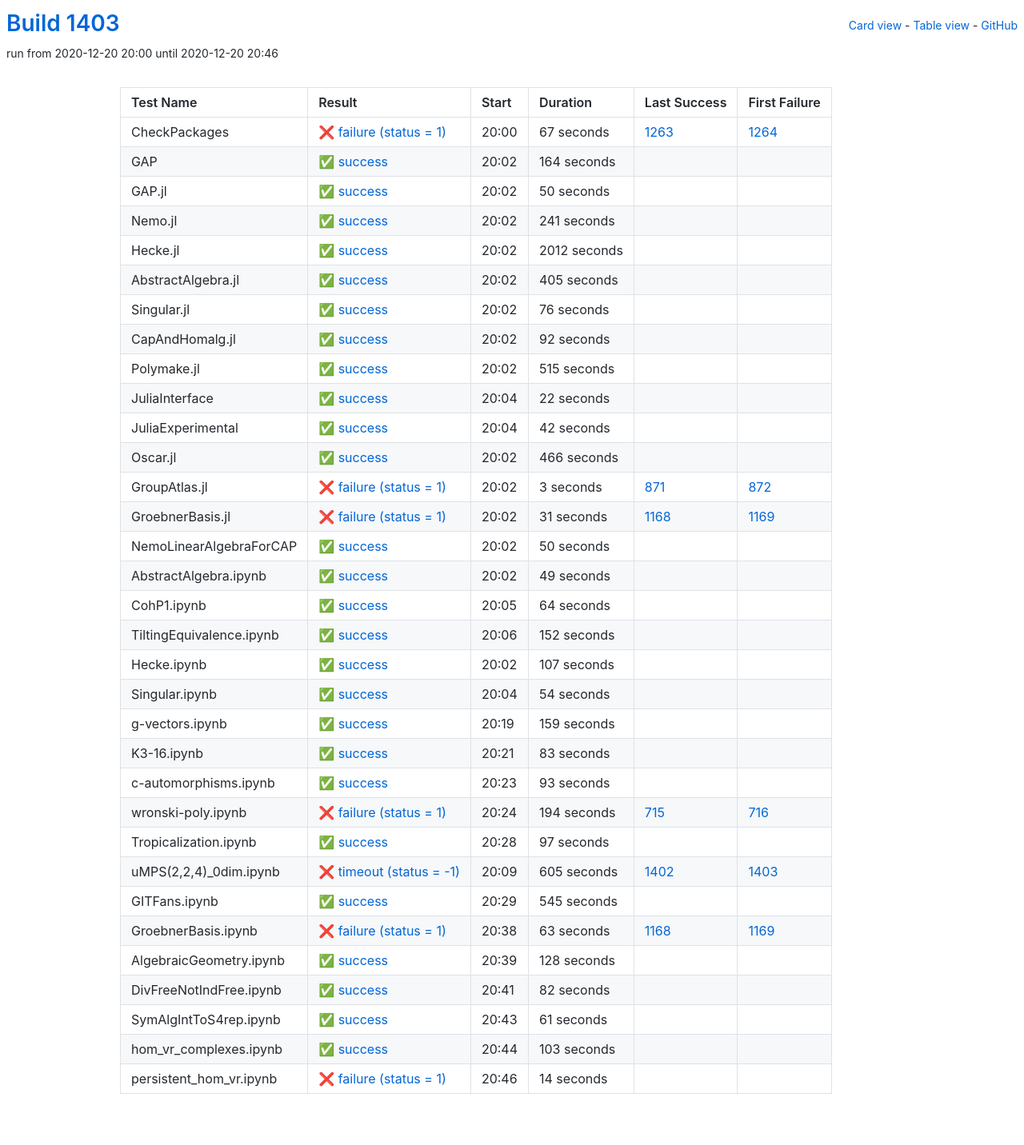
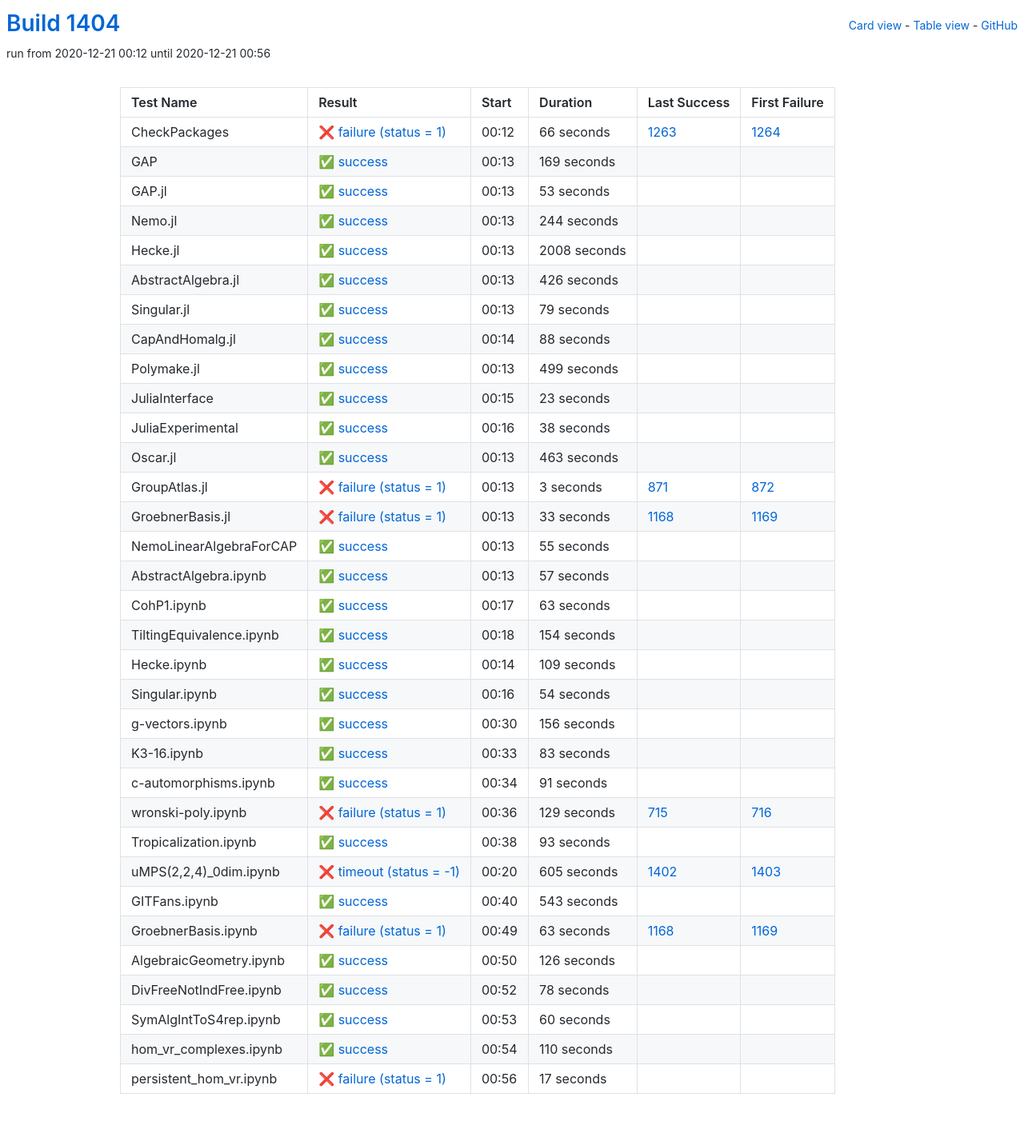
Before and after one commit to oscar-system/oscar-ci-status-stable, a Jekyll site: the page built from table.html, in a window 1280 px wide. Shown: the whole page at 80% size. Built offline with Jekyll 4.4.1, drawn with Linux system fonts in a browser that asks for light colours.

Commit message:
Build #1404

```diff
--- a/_data/ci.yml
+++ b/_data/ci.yml
@@ -1,6 +1,6 @@
 ---
-build: 1403
-build_url: https://oscarci.mathematik.uni-kl.de/job/oscar-stable/1403/
+build: 1404
+build_url: https://oscarci.mathematik.uni-kl.de/job/oscar-stable/1404/
 job: oscar-stable
 organization: oscar-system
 repo: oscar-ci-status-stable
@@ -8,152 +8,152 @@ repourl: https://github.com/oscar-system/oscar-ci-status-stable
 tests:
 - name: CheckPackages
   id: checkpackages
-  log: https://oscarci.mathematik.uni-kl.de/job/oscar-stable/1403/artifact/logs/build-1403/CheckPackages.log
-  start: 2020-12-20 20:00
+  log: https://oscarci.mathematik.uni-kl.de/job/oscar-stable/1404/artifact/logs/build-1404/CheckPackages.log
+  start: 2020-12-21 00:12
   success: false
   exitcode: 1
   status: failure
-  duration: 67
+  duration: 66
   last_success: 1263
   last_success_url: https://oscarci.mathematik.uni-kl.de/job/oscar-stable/1263/
   first_failure: 1264
   first_failure_url: https://oscarci.mathematik.uni-kl.de/job/oscar-stable/1264/
 - name: GAP
   id: gap
-  log: https://oscarci.mathematik.uni-kl.de/job/oscar-stable/1403/artifact/logs/build-1403/GAP.log
-  start: 2020-12-20 20:02
+  log: https://oscarci.mathematik.uni-kl.de/job/oscar-stable/1404/artifact/logs/build-1404/GAP.log
+  start: 2020-12-21 00:13
   success: true
   exitcode: 0
   status: success
-  duration: 164
+  duration: 169
   last_success: false
   last_success_url:
   first_failure: false
   first_failure_url:
 - name: GAP.jl
   id: gap-jl
-  log: https://oscarci.mathematik.uni-kl.de/job/oscar-stable/1403/artifact/logs/build-1403/GAP.jl.log
-  start: 2020-12-20 20:02
+  log: https://oscarci.mathematik.uni-kl.de/job/oscar-stable/1404/artifact/logs/build-1404/GAP.jl.log
+  start: 2020-12-21 00:13
   success: true
   exitcode: 0
   status: success
-  duration: 50
+  duration: 53
   last_success: false
   last_success_url:
   first_failure: false
   first_failure_url:
 - name: Nemo.jl
   id: nemo-jl
-  log: https://oscarci.mathematik.uni-kl.de/job/oscar-stable/1403/artifact/logs/build-1403/Nemo.jl.log
-  start: 2020-12-20 20:02
+  log: https://oscarci.mathematik.uni-kl.de/job/oscar-stable/1404/artifact/logs/build-1404/Nemo.jl.log
+  start: 2020-12-21 00:13
   success: true
   exitcode: 0
   status: success
-  duration: 241
+  duration: 244
   last_success: false
   last_success_url:
   first_failure: false
   first_failure_url:
 - name: Hecke.jl
   id: hecke-jl
-  log: https://oscarci.mathematik.uni-kl.de/job/oscar-stable/1403/artifact/logs/build-1403/Hecke.jl.log
-  start: 2020-12-20 20:02
+  log: https://oscarci.mathematik.uni-kl.de/job/oscar-stable/1404/artifact/logs/build-1404/Hecke.jl.log
+  start: 2020-12-21 00:13
   success: true
   exitcode: 0
   status: success
-  duration: 2012
+  duration: 2008
   last_success: false
   last_success_url:
   first_failure: false
   first_failure_url:
 - name: AbstractAlgebra.jl
   id: abstractalgebra-jl
-  log: https://oscarci.mathematik.uni-kl.de/job/oscar-stable/1403/artifact/logs/build-1403/AbstractAlgebra.jl.log
-  start: 2020-12-20 20:02
+  log: https://oscarci.mathematik.uni-kl.de/job/oscar-stable/1404/artifact/logs/build-1404/AbstractAlgebra.jl.log
+  start: 2020-12-21 00:13
   success: true
   exitcode: 0
   status: success
-  duration: 405
+  duration: 426
   last_success: false
   last_success_url:
   first_failure: false
   first_failure_url:
 - name: Singular.jl
   id: singular-jl
-  log: https://oscarci.mathematik.uni-kl.de/job/oscar-stable/1403/artifact/logs/build-1403/Singular.jl.log
-  start: 2020-12-20 20:02
+  log: https://oscarci.mathematik.uni-kl.de/job/oscar-stable/1404/artifact/logs/build-1404/Singular.jl.log
+  start: 2020-12-21 00:13
   success: true
   exitcode: 0
   status: success
-  duration: 76
+  duration: 79
   last_success: false
   last_success_url:
   first_failure: false
   first_failure_url:
 - name: CapAndHomalg.jl
   id: capandhomalg-jl
-  log: https://oscarci.mathematik.uni-kl.de/job/oscar-stable/1403/artifact/logs/build-1403/CapAndHomalg.jl.log
-  start: 2020-12-20 20:02
+  log: https://oscarci.mathematik.uni-kl.de/job/oscar-stable/1404/artifact/logs/build-1404/CapAndHomalg.jl.log
+  start: 2020-12-21 00:14
   success: true
   exitcode: 0
   status: success
-  duration: 92
+  duration: 88
   last_success: false
   last_success_url:
   first_failure: false
   first_failure_url:
 - name: Polymake.jl
   id: polymake-jl
-  log: https://oscarci.mathematik.uni-kl.de/job/oscar-stable/1403/artifact/logs/build-1403/Polymake.jl.log
-  start: 2020-12-20 20:02
+  log: https://oscarci.mathematik.uni-kl.de/job/oscar-stable/1404/artifact/logs/build-1404/Polymake.jl.log
+  start: 2020-12-21 00:13
   success: true
   exitcode: 0
   status: success
-  duration: 515
+  duration: 499
   last_success: false
   last_success_url:
   first_failure: false
   first_failure_url:
 - name: JuliaInterface
   id: juliainterface
-  log: https://oscarci.mathematik.uni-kl.de/job/oscar-stable/1403/artifact/logs/build-1403/JuliaInterface.log
-  start: 2020-12-20 20:04
+  log: https://oscarci.mathematik.uni-kl.de/job/oscar-stable/1404/artifact/logs/build-1404/JuliaInterface.log
+  start: 2020-12-21 00:15
   success: true
   exitcode: 0
   status: success
-  duration: 22
+  duration: 23
   last_success: false
   last_success_url:
   first_failure: false
   first_failure_url:
 - name: JuliaExperimental
   id: juliaexperimental
-  log: https://oscarci.mathematik.uni-kl.de/job/oscar-stable/1403/artifact/logs/build-1403/JuliaExperimental.log
-  start: 2020-12-20 20:04
+  log: https://oscarci.mathematik.uni-kl.de/job/oscar-stable/1404/artifact/logs/build-1404/JuliaExperimental.log
+  start: 2020-12-21 00:16
   success: true
   exitcode: 0
   status: success
-  duration: 42
+  duration: 38
   last_success: false
   last_success_url:
   first_failure: false
   first_failure_url:
 - name: Oscar.jl
   id: oscar-jl
-  log: https://oscarci.mathematik.uni-kl.de/job/oscar-stable/1403/artifact/logs/build-1403/Oscar.jl.log
-  start: 2020-12-20 20:02
+  log: https://oscarci.mathematik.uni-kl.de/job/oscar-stable/1404/artifact/logs/build-1404/Oscar.jl.log
+  start: 2020-12-21 00:13
   success: true
   exitcode: 0
   status: success
-  duration: 466
+  duration: 463
   last_success: false
   last_success_url:
   first_failure: false
   first_failure_url:
 - name: GroupAtlas.jl
   id: groupatlas-jl
-  log: https://oscarci.mathematik.uni-kl.de/job/oscar-stable/1403/artifact/logs/build-1403/GroupAtlas.jl.log
-  start: 2020-12-20 20:02
+  log: https://oscarci.mathematik.uni-kl.de/job/oscar-stable/1404/artifact/logs/build-1404/GroupAtlas.jl.log
+  start: 2020-12-21 00:13
   success: false
   exitcode: 1
   status: failure
@@ -164,80 +164,80 @@ tests:
   first_failure_url: https://oscarci.mathematik.uni-kl.de/job/oscar-stable/872/
 - name: GroebnerBasis.jl
   id: groebnerbasis-jl
-  log: https://oscarci.mathematik.uni-kl.de/job/oscar-stable/1403/artifact/logs/build-1403/GroebnerBasis.jl.log
-  start: 2020-12-20 20:02
+  log: https://oscarci.mathematik.uni-kl.de/job/oscar-stable/1404/artifact/logs/build-1404/GroebnerBasis.jl.log
+  start: 2020-12-21 00:13
   success: false
   exitcode: 1
   status: failure
-  duration: 31
+  duration: 33
   last_success: 1168
   last_success_url: https://oscarci.mathematik.uni-kl.de/job/oscar-stable/1168/
   first_failure: 1169
   first_failure_url: https://oscarci.mathematik.uni-kl.de/job/oscar-stable/1169/
 - name: NemoLinearAlgebraForCAP
   id: nemolinearalgebraforcap
-  log: https://oscarci.mathematik.uni-kl.de/job/oscar-stable/1403/artifact/logs/build-1403/NemoLinearAlgebraForCAP.log
-  start: 2020-12-20 20:02
+  log: https://oscarci.mathematik.uni-kl.de/job/oscar-stable/1404/artifact/logs/build-1404/NemoLinearAlgebraForCAP.log
+  start: 2020-12-21 00:13
   success: true
   exitcode: 0
   status: success
-  duration: 50
+  duration: 55
   last_success: false
   last_success_url:
   first_failure: false
   first_failure_url:
 - name: AbstractAlgebra.ipynb
   id: abstractalgebra-ipynb
-  log: https://oscarci.mathematik.uni-kl.de/job/oscar-stable/1403/artifact/logs/build-1403/AbstractAlgebra.ipynb.log
-  start: 2020-12-20 20:02
+  log: https://oscarci.mathematik.uni-kl.de/job/oscar-stable/1404/artifact/logs/build-1404/AbstractAlgebra.ipynb.log
+  start: 2020-12-21 00:13
   success: true
   exitcode: 0
   status: success
-  duration: 49
+  duration: 57
   last_success: false
   last_success_url:
   first_failure: false
   first_failure_url:
 - name: CohP1.ipynb
   id: cohp1-ipynb
-  log: https://oscarci.mathematik.uni-kl.de/job/oscar-stable/1403/artifact/logs/build-1403/CohP1.ipynb.log
-  start: 2020-12-20 20:05
+  log: https://oscarci.mathematik.uni-kl.de/job/oscar-stable/1404/artifact/logs/build-1404/CohP1.ipynb.log
+  start: 2020-12-21 00:17
   success: true
   exitcode: 0
   status: success
-  duration: 64
+  duration: 63
   last_success: false
   last_success_url:
   first_failure: false
   first_failure_url:
 - name: TiltingEquivalence.ipynb
   id: tiltingequivalence-ipynb
-  log: https://oscarci.mathematik.uni-kl.de/job/oscar-stable/1403/artifact/logs/build-1403/TiltingEquivalence.ipynb.log
-  start: 2020-12-20 20:06
+  log: https://oscarci.mathematik.uni-kl.de/job/oscar-stable/1404/artifact/logs/build-1404/TiltingEquivalence.ipynb.log
+  start: 2020-12-21 00:18
   success: true
   exitcode: 0
   status: success
-  duration: 152
+  duration: 154
   last_success: false
   last_success_url:
   first_failure: false
   first_failure_url:
 - name: Hecke.ipynb
   id: hecke-ipynb
-  log: https://oscarci.mathematik.uni-kl.de/job/oscar-stable/1403/artifact/logs/build-1403/Hecke.ipynb.log
-  start: 2020-12-20 20:02
+  log: https://oscarci.mathematik.uni-kl.de/job/oscar-stable/1404/artifact/logs/build-1404/Hecke.ipynb.log
+  start: 2020-12-21 00:14
   success: true
   exitcode: 0
   status: success
-  duration: 107
+  duration: 109
   last_success: false
   last_success_url:
   first_failure: false
   first_failure_url:
 - name: Singular.ipynb
   id: singular-ipynb
-  log: https://oscarci.mathematik.uni-kl.de/job/oscar-stable/1403/artifact/logs/build-1403/Singular.ipynb.log
-  start: 2020-12-20 20:04
+  log: https://oscarci.mathematik.uni-kl.de/job/oscar-stable/1404/artifact/logs/build-1404/Singular.ipynb.log
+  start: 2020-12-21 00:16
   success: true
   exitcode: 0
   status: success
@@ -248,20 +248,20 @@ tests:
   first_failure_url:
 - name: g-vectors.ipynb
   id: g-vectors-ipynb
-  log: https://oscarci.mathematik.uni-kl.de/job/oscar-stable/1403/artifact/logs/build-1403/g-vectors.ipynb.log
-  start: 2020-12-20 20:19
+  log: https://oscarci.mathematik.uni-kl.de/job/oscar-stable/1404/artifact/logs/build-1404/g-vectors.ipynb.log
+  start: 2020-12-21 00:30
   success: true
   exitcode: 0
   status: success
-  duration: 159
+  duration: 156
   last_success: false
   last_success_url:
   first_failure: false
   first_failure_url:
 - name: K3-16.ipynb
   id: k3-16-ipynb
-  log: https://oscarci.mathematik.uni-kl.de/job/oscar-stable/1403/artifact/logs/build-1403/K3-16.ipynb.log
-  start: 2020-12-20 20:21
+  log: https://oscarci.mathematik.uni-kl.de/job/oscar-stable/1404/artifact/logs/build-1404/K3-16.ipynb.log
+  start: 2020-12-21 00:33
   success: true
   exitcode: 0
   status: success
@@ -272,8 +272,32 @@ tests:
   first_failure_url:
 - name: c-automorphisms.ipynb
   id: c-automorphisms-ipynb
-  log: https://oscarci.mathematik.uni-kl.de/job/oscar-stable/1403/artifact/logs/build-1403/c-automorphisms.ipynb.log
-  start: 2020-12-20 20:23
+  log: https://oscarci.mathematik.uni-kl.de/job/oscar-stable/1404/artifact/logs/build-1404/c-automorphisms.ipynb.log
+  start: 2020-12-21 00:34
+  success: true
+  exitcode: 0
+  status: success
+  duration: 91
+  last_success: false
+  last_success_url:
+  first_failure: false
+  first_failure_url:
+- name: wronski-poly.ipynb
+  id: wronski-poly-ipynb
+  log: https://oscarci.mathematik.uni-kl.de/job/oscar-stable/1404/artifact/logs/build-1404/wronski-poly.ipynb.log
+  start: 2020-12-21 00:36
+  success: false
+  exitcode: 1
+  status: failure
+  duration: 129
+  last_success: 715
+  last_success_url: https://oscarci.mathematik.uni-kl.de/job/oscar-stable/715/
+  first_failure: 716
+  first_failure_url: https://oscarci.mathematik.uni-kl.de/job/oscar-stable/716/
+- name: Tropicalization.ipynb
+  id: tropicalization-ipynb
+  log: https://oscarci.mathematik.uni-kl.de/job/oscar-stable/1404/artifact/logs/build-1404/Tropicalization.ipynb.log
+  start: 2020-12-21 00:38
   success: true
   exitcode: 0
   status: success
@@ -282,34 +306,10 @@ tests:
   last_success_url:
   first_failure: false
   first_failure_url:
-- name: wronski-poly.ipynb
-  id: wronski-poly-ipynb
-  log: https://oscarci.mathematik.uni-kl.de/job/oscar-stable/1403/artifact/logs/build-1403/wronski-poly.ipynb.log
-  start: 2020-12-20 20:24
-  success: false
-  exitcode: 1
-  status: failure
-  duration: 194
-  last_success: 715
-  last_success_url: https://oscarci.mathematik.uni-kl.de/job/oscar-stable/715/
-  first_failure: 716
-  first_failure_url: https://oscarci.mathematik.uni-kl.de/job/oscar-stable/716/
-- name: Tropicalization.ipynb
-  id: tropicalization-ipynb
-  log: https://oscarci.mathematik.uni-kl.de/job/oscar-stable/1403/artifact/logs/build-1403/Tropicalization.ipynb.log
-  start: 2020-12-20 20:28
-  success: true
-  exitcode: 0
-  status: success
-  duration: 97
-  last_success: false
-  last_success_url:
-  first_failure: false
-  first_failure_url:
 - name: uMPS(2,2,4)_0dim.ipynb
   id: umps-2-2-4-0dim-ipynb
-  log: https://oscarci.mathematik.uni-kl.de/job/oscar-stable/1403/artifact/logs/build-1403/uMPS-2-2-4-_0dim.ipynb.log
-  start: 2020-12-20 20:09
+  log: https://oscarci.mathematik.uni-kl.de/job/oscar-stable/1404/artifact/logs/build-1404/uMPS-2-2-4-_0dim.ipynb.log
+  start: 2020-12-21 00:20
   success: false
   exitcode: -1
   status: timeout
@@ -320,20 +320,20 @@ tests:
   first_failure_url: https://oscarci.mathematik.uni-kl.de/job/oscar-stable/1403/
 - name: GITFans.ipynb
   id: gitfans-ipynb
-  log: https://oscarci.mathematik.uni-kl.de/job/oscar-stable/1403/artifact/logs/build-1403/GITFans.ipynb.log
-  start: 2020-12-20 20:29
+  log: https://oscarci.mathematik.uni-kl.de/job/oscar-stable/1404/artifact/logs/build-1404/GITFans.ipynb.log
+  start: 2020-12-21 00:40
   success: true
   exitcode: 0
   status: success
-  duration: 545
+  duration: 543
   last_success: false
   last_success_url:
   first_failure: false
   first_failure_url:
 - name: GroebnerBasis.ipynb
   id: groebnerbasis-ipynb
-  log: https://oscarci.mathematik.uni-kl.de/job/oscar-stable/1403/artifact/logs/build-1403/GroebnerBasis.ipynb.log
-  start: 2020-12-20 20:38
+  log: https://oscarci.mathematik.uni-kl.de/job/oscar-stable/1404/artifact/logs/build-1404/GroebnerBasis.ipynb.log
+  start: 2020-12-21 00:49
   success: false
   exitcode: 1
   status: failure
@@ -344,60 +344,60 @@ tests:
   first_failure_url: https://oscarci.mathematik.uni-kl.de/job/oscar-stable/1169/
 - name: AlgebraicGeometry.ipynb
   id: algebraicgeometry-ipynb
-  log: https://oscarci.mathematik.uni-kl.de/job/oscar-stable/1403/artifact/logs/build-1403/AlgebraicGeometry.ipynb.log
-  start: 2020-12-20 20:39
+  log: https://oscarci.mathematik.uni-kl.de/job/oscar-stable/1404/artifact/logs/build-1404/AlgebraicGeometry.ipynb.log
+  start: 2020-12-21 00:50
   success: true
   exitcode: 0
   status: success
-  duration: 128
+  duration: 126
   last_success: false
   last_success_url:
   first_failure: false
   first_failure_url:
 - name: DivFreeNotIndFree.ipynb
   id: divfreenotindfree-ipynb
-  log: https://oscarci.mathematik.uni-kl.de/job/oscar-stable/1403/artifact/logs/build-1403/DivFreeNotIndFree.ipynb.log
-  start: 2020-12-20 20:41
+  log: https://oscarci.mathematik.uni-kl.de/job/oscar-stable/1404/artifact/logs/build-1404/DivFreeNotIndFree.ipynb.log
+  start: 2020-12-21 00:52
   success: true
   exitcode: 0
   status: success
-  duration: 82
+  duration: 78
   last_success: false
   last_success_url:
   first_failure: false
   first_failure_url:
 - name: SymAlgIntToS4rep.ipynb
   id: symalginttos4rep-ipynb
-  log: https://oscarci.mathematik.uni-kl.de/job/oscar-stable/1403/artifact/logs/build-1403/SymAlgIntToS4rep.ipynb.log
-  start: 2020-12-20 20:43
+  log: https://oscarci.mathematik.uni-kl.de/job/oscar-stable/1404/artifact/logs/build-1404/SymAlgIntToS4rep.ipynb.log
+  start: 2020-12-21 00:53
   success: true
   exitcode: 0
   status: success
-  duration: 61
+  duration: 60
   last_success: false
   last_success_url:
   first_failure: false
   first_failure_url:
 - name: hom_vr_complexes.ipynb
   id: hom-vr-complexes-ipynb
-  log: https://oscarci.mathematik.uni-kl.de/job/oscar-stable/1403/artifact/logs/build-1403/hom_vr_complexes.ipynb.log
-  start: 2020-12-20 20:44
+  log: https://oscarci.mathematik.uni-kl.de/job/oscar-stable/1404/artifact/logs/build-1404/hom_vr_complexes.ipynb.log
+  start: 2020-12-21 00:54
   success: true
   exitcode: 0
   status: success
-  duration: 103
+  duration: 110
   last_success: false
   last_success_url:
   first_failure: false
   first_failure_url:
 - name: persistent_hom_vr.ipynb
   id: persistent-hom-vr-ipynb
-  log: https://oscarci.mathematik.uni-kl.de/job/oscar-stable/1403/artifact/logs/build-1403/persistent_hom_vr.ipynb.log
-  start: 2020-12-20 20:46
+  log: https://oscarci.mathematik.uni-kl.de/job/oscar-stable/1404/artifact/logs/build-1404/persistent_hom_vr.ipynb.log
+  start: 2020-12-21 00:56
   success: false
   exitcode: 1
   status: failure
-  duration: 14
+  duration: 17
   last_success: false
   last_success_url:
   first_failure: false
```
Also changed, not shown: README.md.
